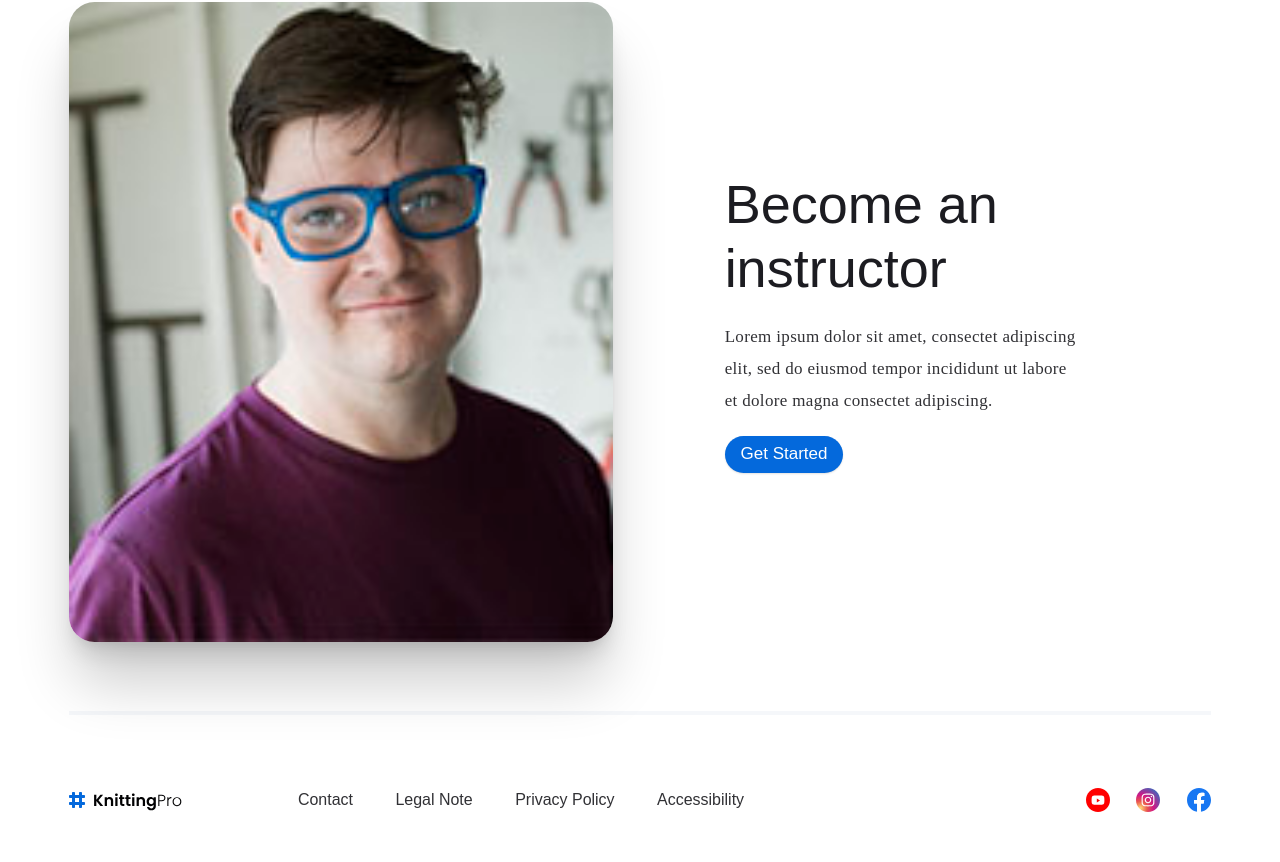
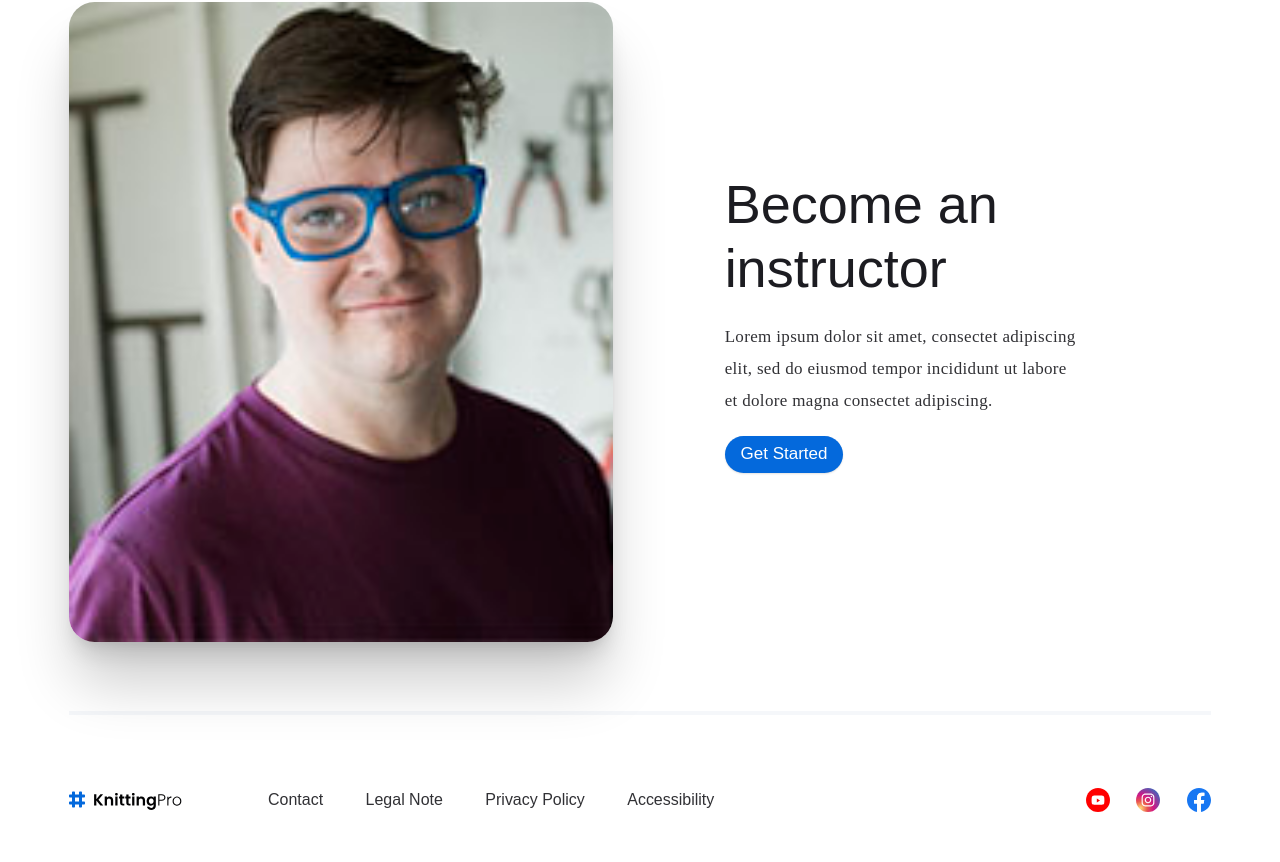
Before and after one commit to helphop/CSSDemystifiedChallenge5, a website: page main/index.html in a window 1280 px wide. Shown: the part 2586-3448 px from the top of the page. Drawn offline with Linux system fonts and the light colour scheme.

Commit message:
not worth it

```diff
--- a/main/assets/css/pages/_index.scss
+++ b/main/assets/css/pages/_index.scss
@@ -164,13 +164,16 @@
 
 .footer  {
   .container {
-  display: grid;
+  display: flex;
+  flex-direction: column;
   row-gap: var(--space-xl);
   column-gap: var(--space-lg);
-  align-items: center;
+  // align-items: center;
   @include breakpoint(md) {
-    grid-template-columns: 0.25fr 1fr auto;
+    // grid-template-columns: 0.25fr 1fr auto;
+    flex-direction: row;
   }
+
 }
 
   &__social {
--- a/main/index.html
+++ b/main/index.html
@@ -214,7 +214,7 @@
   <footer class="footer">
     <div class="container padding-y-xl">
       <img class="footer__img" src="assets/images/logo-large.svg" alt="KP Logo">
-      <ul class="footer__list | flex flex-column flex-row@md gap-lg">
+      <ul class="footer__list flex-grow@md margin-left-auto@md | flex flex-column flex-row@md gap-lg">
         <li><a href="contact.html">Contact</a></li>
         <li><a href=legal.html">Legal Note</a></li>
         <li><a href="privacy.html">Privacy Policy</a></li>
```
Also changed, not shown: main/assets/css/style.css.
